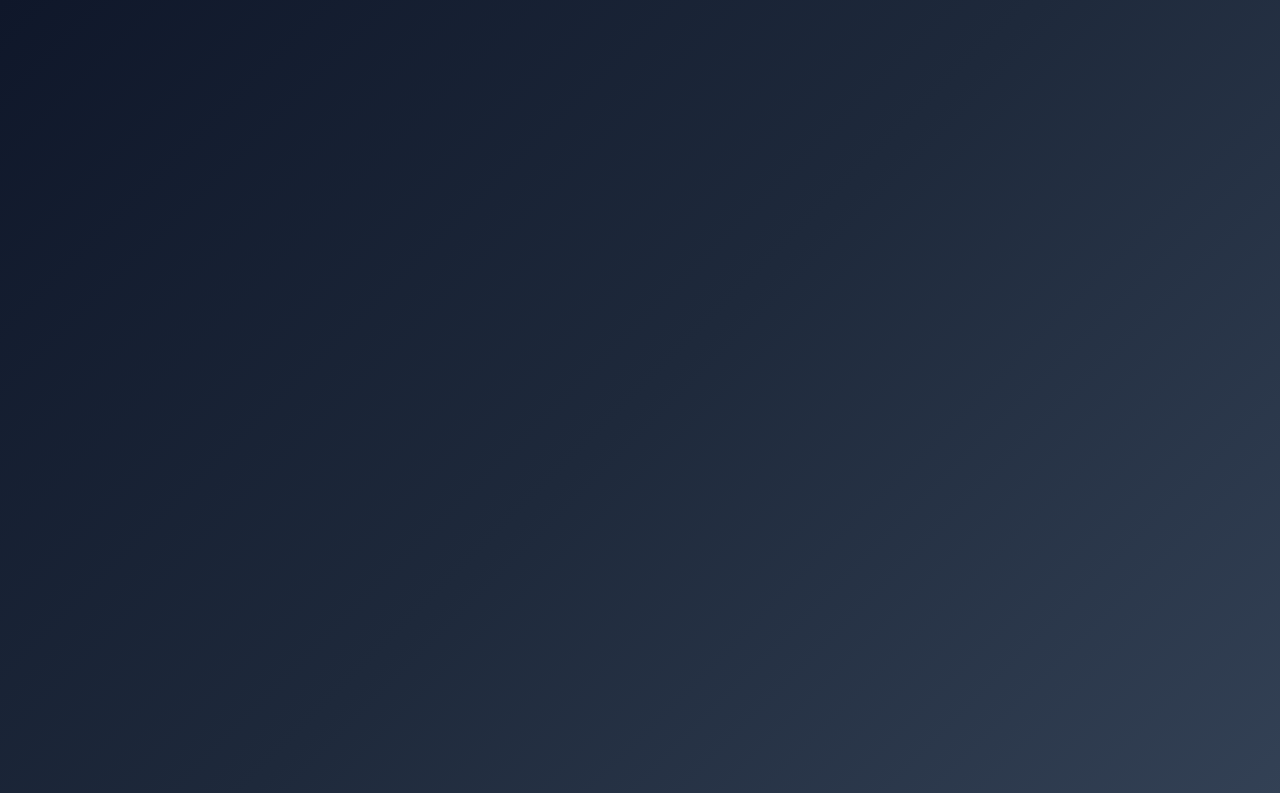
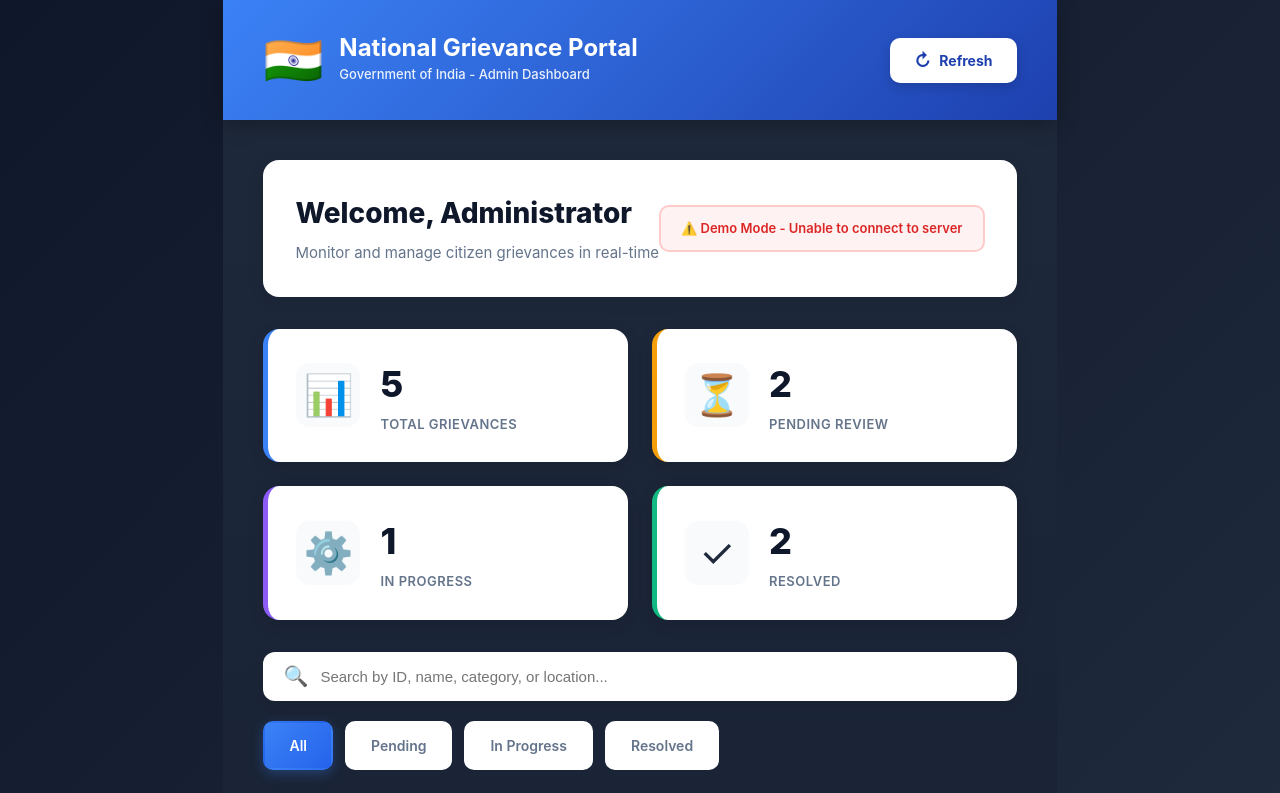
Before and after one commit to ByteQuest-2025/GFGBQ-Team-the-sirens, a React (Vite) app in the folder client/: page /admin-dashboard in a window 1280 px wide. Before the commit this address had no page. Shown: the top 793 px of the page. Built offline with nearby package versions, Linux system fonts and the light colour scheme; no server answers.

Commit message:
Finalized Admin Suite: Updated password, fixed dashboard routing, and verified demo mode

```diff
--- a/client/src/AdminBackup.jsx
+++ b/client/src/AdminBackup.jsx
@@ -15,7 +15,7 @@
     setLoading(true);
     setError(null);
     try {
-      const response = await fetch('http://localhost:5000/api/grievances');
+      const response = await fetch('http://localhost:3001/api/grievances');
       if (!response.ok) throw new Error('Failed to fetch data');
       const data = await response.json();
       setGrievances(data);
--- a/client/src/AdminLogin.jsx
+++ b/client/src/AdminLogin.jsx
@@ -18,7 +18,7 @@
     // Simulate network delay
     await new Promise(resolve => setTimeout(resolve, 1000));
 
-    if (email === 'admin@gov.in' && password === 'admin123') {
+    if (email === 'admin@gov.in' && password === 'admin321') {
       setSuccess(true);
       setLoading(false);
       setTimeout(() => {
@@ -373,7 +373,7 @@
           </form>
 
           <div style={styles.demoHint}>
-            Demo credentials: admin@gov.in / admin123
+            Demo credentials: admin@gov.in / admin321
           </div>
         </div>
       </div>
--- a/client/src/App.jsx
+++ b/client/src/App.jsx
@@ -13,7 +13,7 @@
         <Route path="/file-grievance" element={<GrievanceForm />} />
         <Route path="/track" element={<TrackRequest />} />
         <Route path="/admin" element={<AdminLogin />} />
-        <Route path="/dashboard" element={<AdminDashboard />} />
+        <Route path="/admin-dashboard" element={<AdminDashboard />} />
       </Routes>
     </Router>
   );
```
